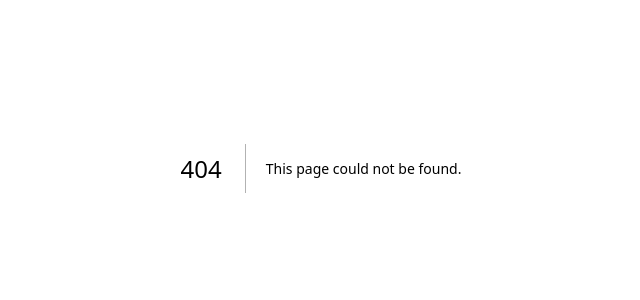
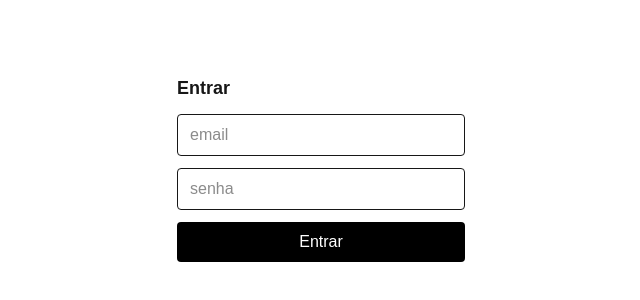
Before and after one commit to deyvidjuniorsilva-cmd/Banco-de-dados, a Next.js app: page /login in a window 1280 px wide. Before the commit this address had no page. Shown: the part 232-532 px from the top of the page, without its empty margins (319-959 px from the left). Built offline with nearby package versions, Linux system fonts and the light colour scheme.

Commit message:
feat: add login page

```diff
--- /dev/null
+++ b/app/login/actions.ts
@@ -0,0 +1,18 @@
+"use server";
+
+import { redirect } from "next/navigation";
+import { createClient } from "@/lib/supabase/server";
+
+export async function login(formData: FormData) {
+  const email = String(formData.get("email"));
+  const password = String(formData.get("password"));
+
+  const supabase = await createClient();
+  const { error } = await supabase.auth.signInWithPassword({ email, password });
+
+  if (error) {
+    redirect(`/login?error=${encodeURIComponent(error.message)}`);
+  }
+
+  redirect("/dashboard");
+}
--- /dev/null
+++ b/app/login/page.tsx
@@ -0,0 +1,35 @@
+import { login } from "./actions";
+
+export default async function LoginPage({
+  searchParams,
+}: {
+  searchParams: Promise<{ error?: string }>;
+}) {
+  const { error } = await searchParams;
+
+  return (
+    <main className="flex min-h-screen items-center justify-center">
+      <form action={login} className="flex w-72 flex-col gap-3">
+        <h1 className="text-lg font-semibold">Entrar</h1>
+        {error && <p className="text-sm text-red-600">{error}</p>}
+        <input
+          name="email"
+          type="email"
+          placeholder="email"
+          required
+          className="rounded border px-3 py-2"
+        />
+        <input
+          name="password"
+          type="password"
+          placeholder="senha"
+          required
+          className="rounded border px-3 py-2"
+        />
+        <button type="submit" className="rounded bg-black py-2 text-white">
+          Entrar
+        </button>
+      </form>
+    </main>
+  );
+}
```
